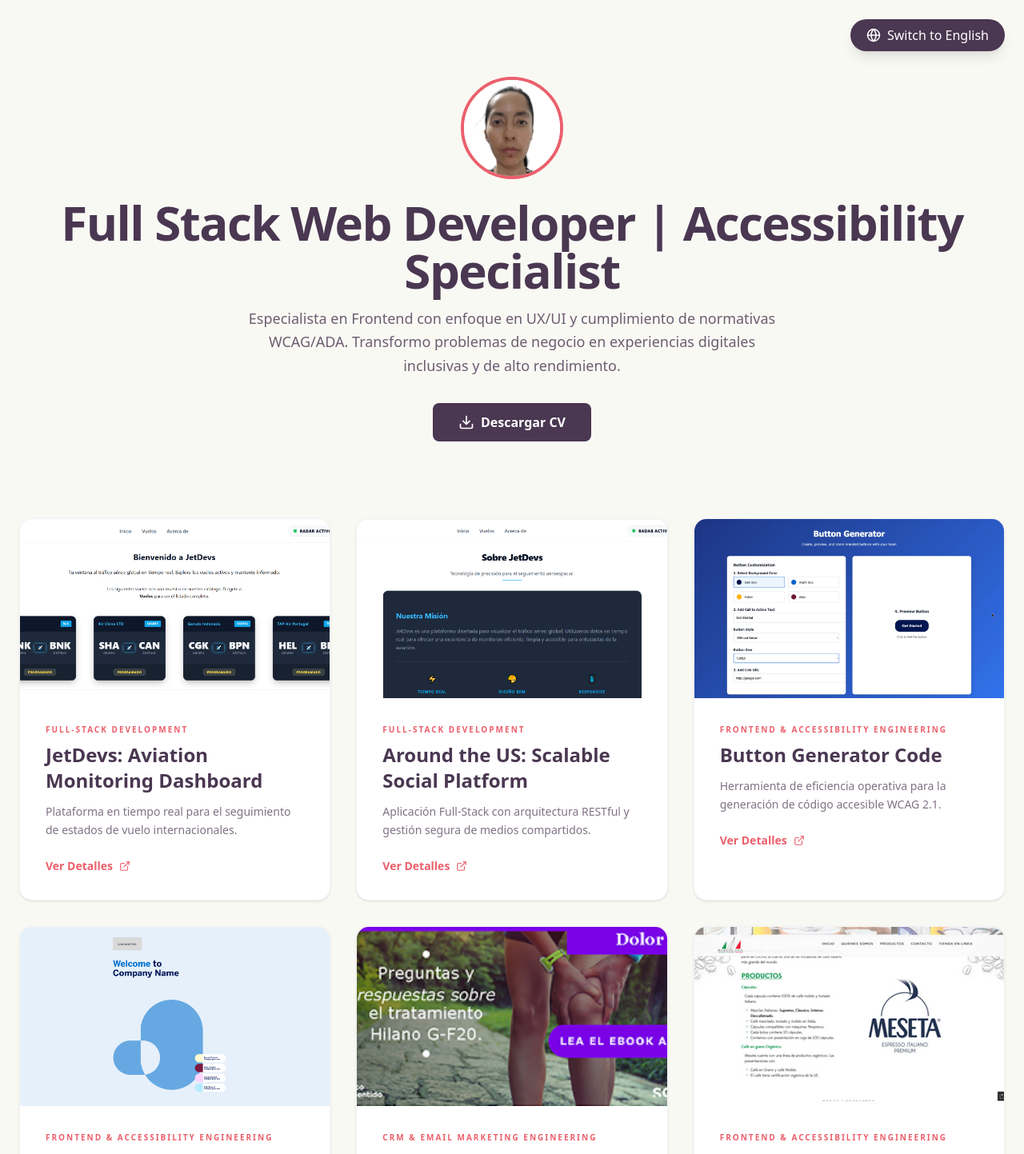
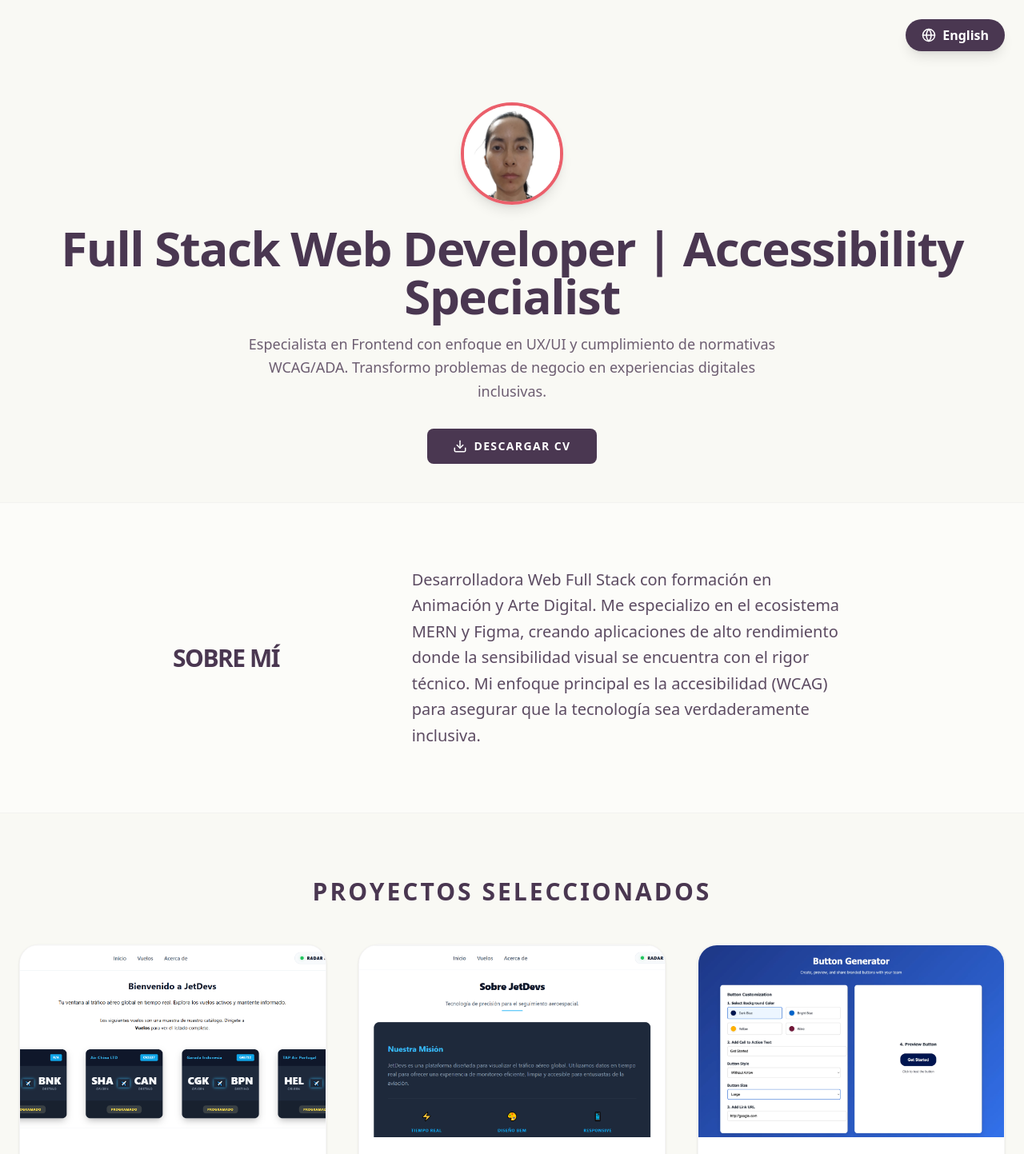
Before and after one commit to Pattie9304/patricia-portfolio, a React (Vite) app: page / in a window 1280 px wide. Shown: the top 1443 px of the page at 80% size. Built offline with nearby package versions, Linux system fonts and the light colour scheme.

Commit message:
Arreglando coherencia de textos y añadiendo 'About Me'

```diff
--- a/src/App.jsx
+++ b/src/App.jsx
@@ -1,5 +1,5 @@
 import React, { useState } from 'react';
-import { Github, Linkedin, Mail, ExternalLink, Download, X, Globe } from 'lucide-react';
+import { Github, Linkedin, Mail, ExternalLink, Download, X, Globe, ChevronRight } from 'lucide-react';
 import { motion, AnimatePresence } from 'framer-motion';
 import { projects } from './data/projects';
 import patriciaImg from './assets/PatriciaHiguera.png';
@@ -9,10 +9,14 @@ import myCV_EN from './assets/Patricia_Higuera_CV_EN.pdf';
 const translations = {
   es: {
     heroTitle: "Full Stack Web Developer | Accessibility Specialist",
-    heroDesc: "Especialista en Frontend con enfoque en UX/UI y cumplimiento de normativas WCAG/ADA. Transformo problemas de negocio en experiencias digitales inclusivas y de alto rendimiento.",
+    heroDesc: "Especialista en Frontend con enfoque en UX/UI y cumplimiento de normativas WCAG/ADA. Transformo problemas de negocio en experiencias digitales inclusivas.",
+    aboutTitle: "Sobre Mí",
+    aboutText: "Desarrolladora Web Full Stack con formación en Animación y Arte Digital. Me especializo en el ecosistema MERN y Figma, creando aplicaciones de alto rendimiento donde la sensibilidad visual se encuentra con el rigor técnico. Mi enfoque principal es la accesibilidad (WCAG) para asegurar que la tecnología sea verdaderamente inclusiva.",
+    projectsTitle: "Proyectos Seleccionados",
     filterAll: "Todos",
     btnCV: "Descargar CV",
     viewDetails: "Ver Detalles",
+    footerText: "Diseñado y desarrollado por Patricia Higuera — 2026",
     modalHeaders: {
       problem: "Planteamiento del Problema",
       tech: "Implementación Técnica",
@@ -21,10 +25,14 @@ const translations = {
   },
   en: {
     heroTitle: "Full Stack Web Developer | Accessibility Specialist",
-    heroDesc: "Frontend specialist focused on UX/UI and WCAG/ADA compliance. I build inclusive, high-performance digital experiences that solve real business needs.",
+    heroDesc: "Frontend specialist focused on UX/UI and WCAG/ADA compliance. I transform business problems into inclusive, high-performance digital experiences.",
+    aboutTitle: "About Me",
+    aboutText: "Full Stack Web Developer with a background in Animation and Digital Art. Specializing in the MERN stack and Figma, I build high-performance applications where visual sensitivity meets technical rigor. My core focus is Web Accessibility (WCAG) to ensure technology is truly inclusive for everyone.",
+    projectsTitle: "Featured Projects",
     filterAll: "All",
     btnCV: "Download CV",
     viewDetails: "View Details",
+    footerText: "Designed and developed by Patricia Higuera — 2026",
     modalHeaders: {
       problem: "Problem Statement",
       tech: "Technical Implementation",
@@ -44,64 +52,70 @@ const App = () => {
   );
 
   return (
-    <div className="bg-brand-cream text-brand-plum font-sans selection:bg-brand-coral min-h-screen pb-20">
+    <div className="bg-brand-cream text-brand-plum font-sans selection:bg-brand-coral min-h-screen">
 
-      {/* Selector de Idioma */}
+      {/* 1. Selector de Idioma (Corregido) */}
       <nav className="fixed top-6 right-6 z-50">
         <button
           onClick={() => setLang(lang === 'es' ? 'en' : 'es')}
-          className="bg-brand-plum text-white px-5 py-2 rounded-full flex items-center gap-2 hover:bg-brand-coral transition-all shadow-lg font-medium"
+          className="bg-brand-plum text-white px-5 py-2 rounded-full flex items-center gap-2 hover:bg-brand-coral transition-all shadow-lg font-bold"
         >
           <Globe size={18} />
-          {lang === 'es' ? 'Switch to English' : 'Cambiar a Español'}
+          {lang === 'es' ? 'English' : 'Español'}
         </button>
       </nav>
 
-      {/* Hero Section - Basada en tu CV */}
-      <header className="container mx-auto px-6 pt-24 pb-12 text-center">
+      {/* 2. Hero Section (Limpia de citas) */}
+      <header className="container mx-auto px-6 pt-32 pb-12 text-center">
         <motion.img
           src={patriciaImg}
-          className="w-32 h-32 rounded-full mx-auto mb-6 border-4 border-brand-coral shadow-inner"
+          className="w-32 h-32 rounded-full mx-auto mb-6 border-4 border-brand-coral shadow-lg"
           initial={{ scale: 0 }} animate={{ scale: 1 }}
         />
-        <h1 className="text-4xl md:text-6xl font-bold mb-4 tracking-tight">{t.heroTitle}</h1>
+        <h1 className="text-4xl md:text-6xl font-black mb-4 tracking-tight">{t.heroTitle}</h1>
         <p className="max-w-2xl mx-auto text-lg mb-8 opacity-80 leading-relaxed">{t.heroDesc}</p>
-        <div className="flex justify-center gap-4">
-          <a
-            href={lang === 'es' ? myCV_ES : myCV_EN}
-            download
-            className="inline-flex items-center gap-2 bg-brand-plum text-white px-8 py-3 rounded-lg hover:bg-brand-coral transition-all font-bold"
-          >
-            <Download size={20} /> {t.btnCV}
-          </a>
-        </div>
+        <a
+          href={lang === 'es' ? myCV_ES : myCV_EN}
+          download
+          className="inline-flex items-center gap-2 bg-brand-plum text-white px-8 py-3 rounded-lg hover:bg-brand-coral transition-all font-bold uppercase tracking-widest text-sm"
+        >
+          <Download size={18} /> {t.btnCV} {lang === 'en' && "(IELTS C1)"}
+        </a>
       </header>
 
-      {/* Grid de Proyectos */}
-      <section className="container mx-auto px-6 py-12">
-        <div className="grid grid-cols-1 md:grid-cols-2 lg:grid-cols-3 gap-8">
+      {/* 3. Sección "Sobre Mí" (Incorporada del CV) */}
+      <section className="bg-white/50 py-20 border-y border-brand-plum/5">
+        <div className="container mx-auto px-6 max-w-4xl">
+          <div className="grid md:grid-cols-3 gap-12 items-center">
+            <h2 className="text-3xl font-black text-brand-plum uppercase tracking-tighter">{t.aboutTitle}</h2>
+            <div className="md:col-span-2">
+              <p className="text-xl text-brand-plum/90 leading-relaxed font-medium">
+                {t.aboutText}
+              </p>
+            </div>
+          </div>
+        </div>
+      </section>
+
+      {/* 4. Grid de Proyectos */}
+      <section className="container mx-auto px-6 py-20">
+        <h2 className="text-center text-3xl font-black mb-12 uppercase tracking-widest">{t.projectsTitle}</h2>
+        <div className="grid grid-cols-1 md:grid-cols-2 lg:grid-cols-3 gap-10">
           {filteredProjects.map((project) => (
             <motion.div
               key={project.id}
               layout
-              className="bg-white rounded-2xl overflow-hidden shadow-sm hover:shadow-2xl transition-all cursor-pointer border border-brand-plum/5 group"
+              className="bg-white rounded-3xl overflow-hidden shadow-sm hover:shadow-2xl transition-all cursor-pointer border border-brand-plum/5 group"
               onClick={() => setSelectedProject(project)}
             >
-              <div className="overflow-hidden">
-                <img
-                  src={project.image}
-                  alt={project.title}
-                  className="w-full h-56 object-cover group-hover:scale-105 transition-transform duration-500"
-                />
+              <div className="overflow-hidden h-60">
+                <img src={project.image} alt={project.title} className="w-full h-full object-cover group-hover:scale-105 transition-transform duration-700" />
               </div>
               <div className="p-8">
-                <span className="text-[10px] font-black uppercase tracking-[0.2em] text-brand-coral mb-2 block">
-                  {project.category}
-                </span>
-                <h3 className="text-2xl font-bold mb-3">{project.title}</h3>
-                <p className="opacity-70 line-clamp-2 text-sm leading-relaxed">{project.description}</p>
-                <div className="mt-6 flex items-center gap-2 text-brand-coral font-bold text-sm">
-                  {t.viewDetails} <ExternalLink size={14} />
+                <span className="text-[10px] font-black uppercase tracking-[0.2em] text-brand-coral mb-2 block">{project.category}</span>
+                <h3 className="text-2xl font-bold mb-4">{project.title}</h3>
+                <div className="flex items-center gap-2 text-brand-plum font-bold text-xs group-hover:text-brand-coral transition-colors">
+                  {t.viewDetails} <ChevronRight size={14} />
                 </div>
               </div>
             </motion.div>
@@ -109,69 +123,62 @@ const App = () => {
         </div>
       </section>
 
-      {/* Modal Senior con Lógica de Llaves Corregida */}
+      {/* 5. Footer (Reincorporado) */}
+      <footer className="bg-brand-plum text-brand-cream py-12 mt-20">
+        <div className="container mx-auto px-6 text-center">
+          <div className="flex justify-center gap-8 mb-8">
+            <a href="https://github.com/Pattie9304" className="hover:text-brand-coral transition-colors"><Github /></a>
+            <a href="https://linkedin.com/in/patriciahiguera" className="hover:text-brand-coral transition-colors"><Linkedin /></a>
+            <a href="mailto:tu-correo@ejemplo.com" className="hover:text-brand-coral transition-colors"><Mail /></a>
+          </div>
+          <p className="text-sm opacity-60 font-medium tracking-wide">
+            {t.footerText}
+          </p>
+        </div>
+      </footer>
+
+      {/* Modal Senior (Lógica Bilingüe de Headers) */}
       <AnimatePresence>
         {selectedProject && (
           <motion.div
-            className="fixed inset-0 z-50 bg-brand-plum/95 backdrop-blur-md flex items-center justify-center p-4 overflow-y-auto"
+            className="fixed inset-0 z-50 bg-brand-plum/95 backdrop-blur-md flex items-center justify-center p-4"
             initial={{ opacity: 0 }} animate={{ opacity: 1 }} exit={{ opacity: 0 }}
             onClick={() => setSelectedProject(null)}
           >
             <motion.div
-              className="bg-white rounded-3xl max-w-5xl w-full my-auto overflow-hidden relative shadow-2xl"
+              className="bg-white rounded-3xl max-w-5xl w-full max-h-[90vh] overflow-y-auto"
               onClick={e => e.stopPropagation()}
-              initial={{ y: 100, opacity: 0 }} animate={{ y: 0, opacity: 1 }}
+              initial={{ scale: 0.9, opacity: 0 }} animate={{ scale: 1, opacity: 1 }}
             >
-              <button
-                className="absolute top-6 right-6 p-2 bg-brand-cream rounded-full hover:bg-brand-coral hover:text-white transition-colors"
-                onClick={() => setSelectedProject(null)}
-              >
-                <X size={24} />
-              </button>
-
               <div className="p-8 md:p-12 space-y-10">
-                <div className="border-b pb-6">
-                  <h2 className="text-4xl font-black text-brand-plum">{selectedProject.title}</h2>
-                  <div className="flex flex-wrap gap-2 mt-4">
-                    {selectedProject.tech.map((tag, i) => (
-                      <span key={i} className="bg-brand-plum/5 text-brand-plum px-3 py-1 rounded-md text-xs font-bold uppercase tracking-wider">
-                        {tag}
-                      </span>
-                    ))}
-                  </div>
+                <div className="flex justify-between items-start">
+                  <h2 className="text-4xl font-black text-brand-plum leading-tight">{selectedProject.title}</h2>
+                  <button onClick={() => setSelectedProject(null)} className="p-2 hover:bg-brand-coral hover:text-white rounded-full transition-colors"><X size={30} /></button>
                 </div>
 
-                <div className="grid lg:grid-cols-5 gap-12">
-                  <div className="lg:col-span-3 space-y-8">
+                <div className="grid lg:grid-cols-2 gap-12">
+                  <div className="space-y-8">
                     <section>
                       <h4 className="text-brand-coral font-black uppercase text-xs tracking-widest mb-3">{t.modalHeaders.problem}</h4>
-                      <p className="text-xl font-medium leading-snug">{selectedProject.details.problemStatement}</p>
+                      <p className="text-xl font-medium">{selectedProject.details.problemStatement}</p>
                     </section>
-
                     <section>
                       <h4 className="text-brand-coral font-black uppercase text-xs tracking-widest mb-3">{t.modalHeaders.tech}</h4>
                       <p className="text-brand-plum/80 leading-relaxed italic">{selectedProject.details.technicalImplementation}</p>
                     </section>
-
                     <div className="bg-brand-cream p-8 rounded-2xl border-l-8 border-brand-coral">
-                      <h4 className="text-brand-coral font-black uppercase text-xs tracking-widest mb-3">{t.modalHeaders.impact}</h4>
-                      <p className="font-bold text-lg text-brand-plum">{selectedProject.details.impactDeliverables}</p>
+                      <h4 className="text-brand-coral font-black uppercase text-xs tracking-widest mb-2">{t.modalHeaders.impact}</h4>
+                      <p className="font-bold text-lg">{selectedProject.details.impactDeliverables}</p>
                     </div>
                   </div>
 
-                  <div className="lg:col-span-2 space-y-4">
+                  <div className="space-y-4">
                     {selectedProject.gallery.map((item, i) => (
                       <div key={i} className="rounded-xl overflow-hidden border shadow-sm">
                         {item.type === 'video' ? (
-                          <iframe
-                            src={item.src}
-                            className="w-full aspect-video"
-                            allowFullScreen
-                            title={item.alt}
-                            frameBorder="0"
-                          />
+                          <iframe src={item.src} className="w-full aspect-video" allowFullScreen title={item.alt} />
                         ) : (
-                          <img src={item.src} alt={item.alt} className="w-full h-auto hover:scale-105 transition-transform duration-700" />
+                          <img src={item.src} alt={item.alt} className="w-full h-auto" />
                         )}
                       </div>
                     ))}
```
